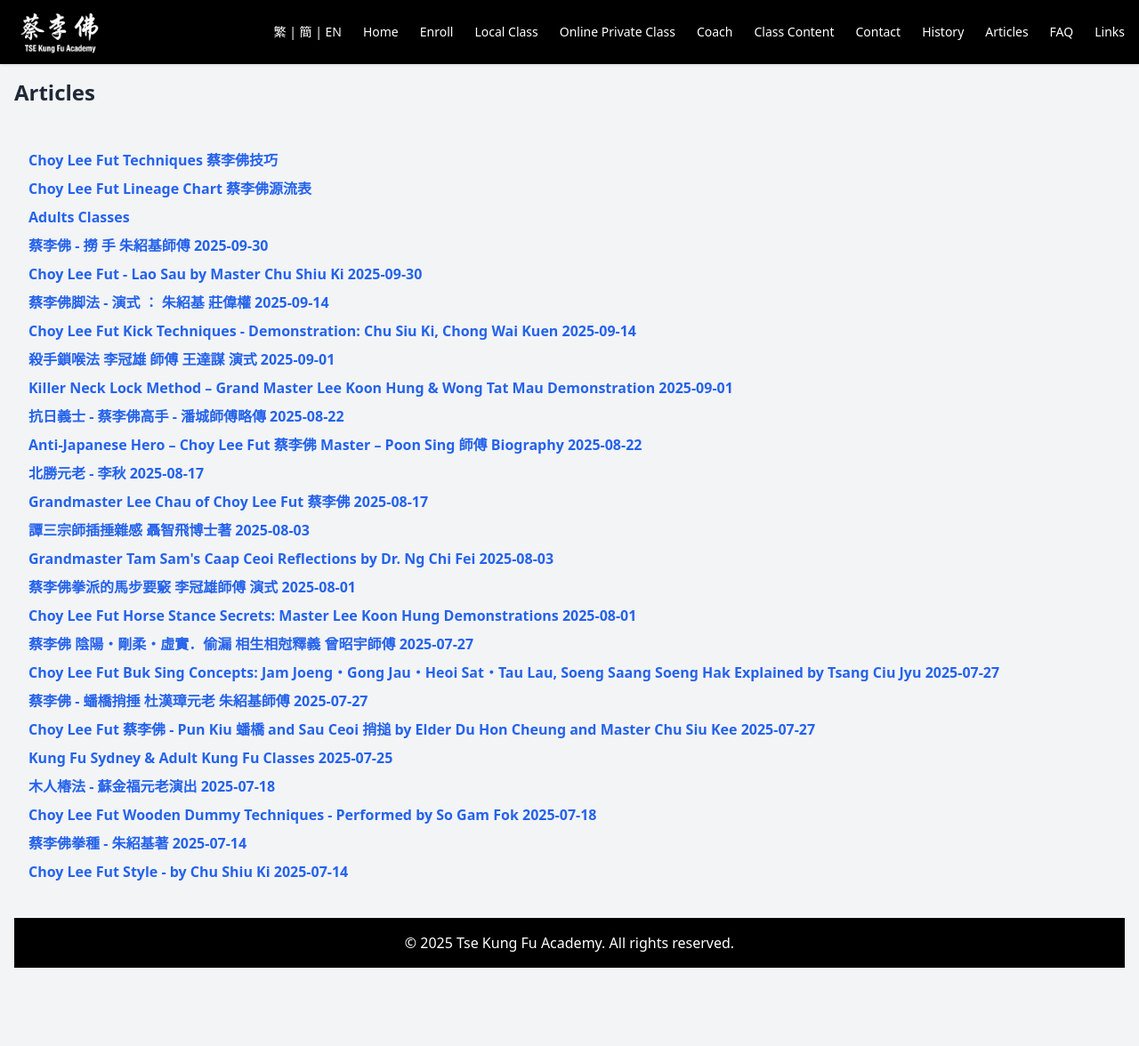
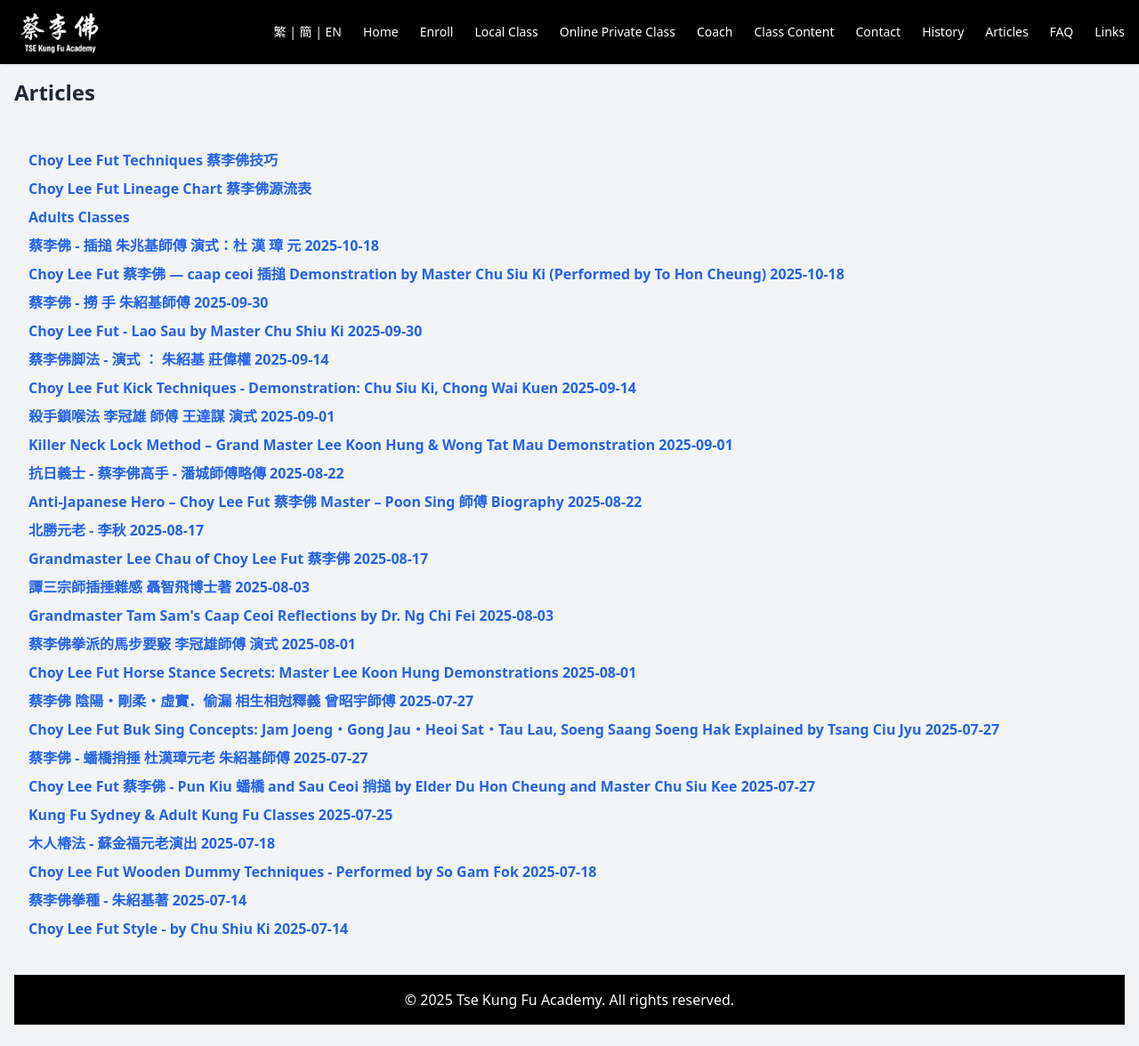
Before and after one commit to sydneykungfu/sydneykungfu.github.io, a Jekyll site: the page built from blog/index.html, in a window 1280 px wide and 1176 px high. Shown: the whole window at 89% size. Built offline with Jekyll 4.4.1, drawn with Linux system fonts in a browser that asks for light colours; some of the changed lines change nothing that is shown.

Commit message:
added caap ceoi post

```diff
--- a/_posts/2025-09-30-choy-lee-fut-lao-sau.en.md
+++ b/_posts/2025-09-30-choy-lee-fut-lao-sau.en.md
@@ -4,6 +4,9 @@
 date: 2025-09-30
 lang: en
 canonical: true
+alt:
+  lang: zh-hk
+  url: /blog/choy-lee-fut-caap-ceoi.zh-HK.html
 meta:
   description: In-depth exploration of Choy Lee Fut 蔡李佛 Kung Fu's Lao Sau 撈⼿ and Na Sau 拿⼿ techniques, including principles, forms, power generation, and practical application. Demonstrated by Master Chu Shiu Ki 朱紹基師傅, helping you fully understand the essence of traditional Chinese martial arts offense and defense.
   keywords: Choy Lee Fut, 蔡李佛, Lao Sau, 撈⼿, Na Sau, 拿⼿, Chu Shiu Ki, 朱紹基, Chinese Kung Fu, Traditional Martial Arts, Kung Fu Techniques, Practical Application, Power Skills, Offense and Defense, Kung Fu Sydney, Martial Arts Teaching, Kung Fu History, Martial Forms, Chin Na, Pun Kiu, 盤橋, Saau Ceoi, 捎搥
--- /dev/null
+++ b/_posts/2025-10-18-choy-lee-fut-caap-ceoi.en.md
@@ -0,0 +1,50 @@
+---
+layout: blog
+title: Choy Lee Fut 蔡李佛 — caap ceoi 插搥 Demonstration by Master Chu Siu Ki (Performed by To Hon Cheung)
+date: 2025-10-18
+lang: en
+alt:
+  lang: zh-hk
+  url: /blog/choy-lee-fut-caap-ceoi.zh-hk.html
+canonical: true
+meta:
+  description: "Demonstrated by Master Chu Siu-kee, an in-depth explanation of the Choy Lee Fut 蔡李佛 'caap ceoi 插搥' technique: hand shape, footwork (sei ping maa 四平馬, diu maa 吊馬, gwai maa 跪馬), power generation principles and practical applications—useful for practitioners and martial arts researchers."
+  keywords: "Choy Lee Fut, 蔡李佛, caap ceoi, 插搥, Chu Siu-kee, palm techniques, power generation, sei ping maa, 四平馬, diu maa, 吊馬, gwai maa, 跪馬, combat, trapping, joint control, Chinese martial arts"
+  og:
+    image: /assets/images/blogs/choy-lee-fut-caap-ceoi-01-wm.png
+blog:
+  showMagazineNote: true
+---
+
+## Meaning of "caap" (caap 插)
+
+Literally, "caap" (插) refers to using a sharp, relatively rigid object to pierce forward in a straight line or downward so the point enters and penetrates the target. In Choy Lee Fut 蔡李佛, the term applied to the palm technique "caap ceoi 插搥" carries the same idea.
+
+The hand shape is distinct from many other styles: fingers are extended and then curled at the second joint, the thumb tucked close to the index finger. The palm is flat while force is driven through the fingers, forming a spoon-like chopping edge as if five blades were combined. caap ceoi 插搥 has yin and yang variants: the straight forward insertion (yang) and the twisting/smashing insertion (yin). In practice the angles and trajectories vary to attack different levels of the opponent. In Choy Lee Fut 蔡李佛 palm work, caap ceoi 插搥 is primarily a direct, linear attacking palm technique.
+
+<img src="/assets/images/blogs/choy-lee-fut-caap-ceoi-01.png" alt="Chu Siu-kee demonstrating caap ceoi 插搥 hand shape" class="max-h-80 mx-auto rounded-lg shadow-lg"/>
+
+## Forms of caap ceoi 插搥
+
+caap ceoi 插搥 appears in several stances: sei ping maa 四平馬, diu maa 吊馬, and gwai maa 跪馬. Each form has both yin and yang variants.
+
+- sei ping maa 四平馬 yang caap: the palm is driven straight out from the waist in a horizontal line until the arm and shoulder align. The body and center face the same direction; the head turns and eyes watch the opponent. When the right hand strikes, the left protects, and vice versa.
+- sei ping maa 四平馬 yin caap: the strike originates from the brow or nose level at a diagonal, finishing with the fist and forearm in a straight line while the torso and center counter-rotate. In combat, yang caap often pairs with a hand clap to deliver a direct middle-level attack, while yin variations use layered timing and hooking to attack the head or neck.
+
+diu maa 吊馬 stance: in both yin and yang versions the weight is on the rear foot while the front foot is lifted so only the toe touches the ground. This stance creates an obvious empty/filled rhythm: if an opponent retreats, the lifted front foot naturally steps forward to press the attack. If the opponent slips inside and counters, the raised front foot can quickly become a kick with little concern for weight distribution. Visually the front leg forms a bow shape while the rear leg is half-bowed.
+
+## gwai maa 跪馬 caap ceoi 插搥
+
+The front foot is in a low riding stance like sitting a horse, firmly on the ground for weight, while the rear foot drops as if kneeling. The stance allows quick rotational shifts of center; the palm issues force directly to the opponent's lower body in a straight line. In combat the kneeling-horse caap ceoi 插搥 rotates between yin and yang insertions and functions like a living bow, firing short, concentrated bursts. gwai maa 跪馬 strikes are close-range, risky, and generally fall under the yin category.
+
+## Power Generation of caap ceoi 插搥
+
+caap ceoi 插搥's power is a sudden, rotational burst delivered along a straight line. Although the strike appears linear and uses hip and stance power, from initial launch to full arm extension the palm travels through a long path. The striking energy, however, retains a rotational, explosive quality rather than being purely linear impact. Superficially it looks like a thrust, but observing the arm, muscle engagement, and directional change during application shows a combination of linear projection and sudden rotational burst.
+
+<img src="/assets/images/blogs/choy-lee-fut-caap-ceoi-02-wm.png" alt="Functional use of caap ceoi 插搥 demonstrated by Chu Siu-kee" class="max-h-80 mx-auto rounded-lg shadow-lg"/>
+
+## What is a rotational burst?
+
+Before defining rotational burst, consider pure linear force: an arrow launched from a bow flies straight until it meets resistance. If the arrow hits a softer target, it penetrates; if it meets a harder object, it simply collides. That direct, penetrating force is like the yang strikes in Choy Lee Fut 蔡李佛.
+
+A rotational burst is what happens at the instant of contact when a turning, explosive force is generated and released. In Choy Lee Fut 蔡李佛 the yin strikes make use of this quality: upon contact with the opponent the elbow and forearm muscles generate a rotational action that drives the palm into a sudden forward surge of speed and power. This rotational, sudden output is a kind of soft power — a burst of turning force that supplements the linear projection.
--- /dev/null
+++ b/_posts/2025-10-18-choy-lee-fut-caap-ceoi.zh-hk.md
@@ -0,0 +1,115 @@
+---
+layout: blog
+title: 蔡李佛 - 插搥 朱兆基師傅 演式：杜 漢 璋 元
+date: 2025-10-18
+lang: zh-hk
+alt:
+  lang: en
+  url: /blog/choy-lee-fut-caap-ceoi.en.html
+canonical: /blog/choy-lee-fut-caap-ceoi.en.html
+meta:
+  description: "由朱兆基師傅示範，深入解析蔡李佛拳「插搥」的技法、步法（四平、吊馬、跪馬等）、發力原理與實戰應用，適合習拳者與武術研究者參考。"
+  keywords: "蔡李佛, 插搥, 朱兆基, 掌法, 發力, 四平, 吊馬, 跪馬, 實戰, 撈手, 擒拿, 中國 夫, 武術教學"
+  og:
+    image: /assets/images/blogs/choy-lee-fut-caap-ceoi-01-wm.png
+blog:
+  showMagazineNote: true
+---
+
+## 插 的 意 義
+
+在 字 義 上 的 解 釋 ， 插 的
+意 思 是 以 ⼀ 銳 利 ⽽ 有 ⼀ 定 硬 度 的 物 體 ， 以 直
+線 向 前 ⾯ 的 物 體 刺 過 去 或 向 下 ⾯ 直 刺 ， 至 刺
+破 物 體 ⽽ 使 銳 利 物 體 進 入 ， 此 之 謂 插 。 蔡 李
+佛 派 中 的 「 插 」 宇 訣 便 是 插 搥 ， 其 含 義 ⼤ 致
+與 上 述 ⼀ 樣 。 插 搥 ， 在 掌 形 上 與 很 多 ⾨ 派 的
+分 別 很 ⼤ ， 其 握 掌 法 ⾸ 先 把 五 指 平 伸 ， 然 後
+慢 慢 把 ⼿ 指 屈 曲 至 ⼆ 節 骨 為 ⽌ ， 姆 指 緊 靠 於
+食 指 之 旁 ， 掌 ⼼ 平 展 ， ⼒ 貫 於 指 ， 整 個 笨 形
+便 有 如 五 把 鋒 利 的 ⼑ 合 拼 ⽽ 成 的 鏟 狀 。 插 搥
+有 陰 陽 之 分 ， 正 插 撻 爲 陽 插 ， 扭 插 爲 搥 爲 陰
+插 ， 在 實 義 中 ， 險 陽 循 環 ⽽ 成 不 同 角 度 以 漏
+打 法 攻 擊 敵 ⼈ 上 下 各 部 位 ， 在 蔡 李 佛 派 掌 技
+中 ， 插 搥 念 正 ⾯ 直 線 攻 擊 性 的 掌 法 。
+
+<img src="/assets/images/blogs/choy-lee-fut-caap-ceoi-01.png" alt="蔡李佛朱兆基插捶的形"  class="max-h-80 mx-auto rounded-lg shadow-lg"/>
+
+
+## 插 搥 的 形
+
+插 搥 在 形 式 上 有 四 平 ， 吊
+⾺ ， 跪 ⾺ 等 ， 各 形 式 分 陰 陽 兩 法 ， 四 平 陽 插
+搥 的 發 掌 由 腰 際 直 線 平 出 、 至 拳 與 膊 成 ⼀ 直
+線 爲 ⽌ ， 等 ⼼ 與 身 體 同 ⼀ ⽅ 向 ， 頭 偏 ⽽ 眼 望
+對 ⽅ ， 如 右 ⼿ 插 搥 ， 則 左 ⼿ 護手 ， 如 左 ⼿ 發
+拳 則 右 ⼿ 護 。 四 平 陰 插 搥 與 陽 插 搥 的 分 別
+很 ⼤ ， 陰 插 撻 的 發 拳 由 眉 ⽿ 之 間 斜 出 ， 至 筝
+發 盡 時 ， 拳 與 感 成 ⼀ 平 直 線 ， 然 ⽽ ， 參 ⼼ 則
+與 身 體 成 ⼀ 反 ⽅ 向 ， 在 實 職 中 ， 陽 插 搥 多 配
+合 拍 ⼿ 直 接 攻 擊 對 ⽅ 的 中 部 ， ⽽ 陽 插 搥 相 援
+陽 插 搥 三 級 ⽽ 以 獵 ⼿ 配 合 以 漏 打 法 攻 擊 對 ⽅
+的 頭 部 或 頸 部 。
+
+至 於 其 他 各 法 中 的 吊 ⾺ 插 搥 ， 在 形 態 上
+• 無 論 陰 陽 插 搥 ， 其 ⾺ 法 俱 以 後 脚 作 重 ⼼ ⽽
+前 脚 吊 起 只 脚 尖 與 地 ⾯ 相 援 ， 此 ⾺ 法 虛 實 分
+明 ， 由 於 重 ⼼ 在 於 後 脚 的 關 係 ， 故 此 ， 在 實
+戰 上 ， 如 以 插 作 攻 擊 敵 ⼈ ， ⽽ 敵 ⼈ 退 ⾺ 卸 之
+• 那 麽 ， 吊 ⾺ 的 虛 步 便 很 ⾃ 然 地 向 前 標 出 ⽽
+成 實 ⾺ 追 擊 敵 ⼈ ， 在 另 ⼀ 種 情 形 ， 如 遇 敵 ⼈
+閃 身 避 過 我 的 插 搥 ⽽ 反 向 我 進 攻 ， 那 麽 ， 吊
+起 的 前 便 不 需 考 慮 重 ⼼ 的 問 題 ⽽ 起 脚 以 任 何
+適 當 的 脚 法 向 敵 ⼈ 身 體 踢 過 去 ， 當 然 ， 這 樣
+的 解 釋 仍 然 屬 消 極 的 做 法 ， 在 形 態 上 ， 吊 起
+的 前 脚 便 如 弓 形 ， 後 脚 爲 半 弓 式 。
+
+## 跪 ⾺ 插 搥 的 形
+
+前 脚 如 騎 ⾺ 式 弓 形 緊 站
+地 ⾯ 作 重 ⼼ ， 後 脚 如 落 ⾺ 勢 跪 地 ⽽ 作 附 ， 在
+落 跪 ⾺ 來 說 ， 左 右 隨 時 轉 動 ， 亦 即 重 ⼼ 㸃 是
+可 以 隨 時 轉 移 ， 掌 由 ⼼ 發 ， 以 正 直 線 向 敵 ⼈
+的 下 部 攻 擊 ， 在 實 戰 中 ， 插 搥 随 着 落 跪 ⾺ 的 ，
+轉 動 ⽽ 分 陰 陽 插 搥 向 前 擊 出 ， 在 整 個 形 態 來
+說 ， 跑 ⾺ 插 搥 便 有 如 ⼀ 把 活 動 的 弓 ， 節 從 中 ，
+線 密 密 地 射 出 ⼀ 機 ， 在 寳 戰 中 ， 跪 ⾺ 插 搥 屬
+險 招 ， 亦 屬 陰 招 。
+
+## 插 搥 的 發 ⼒
+
+插 搥 的 ⼒ ， 屬 旋 轉 性 的
+突 發 ⼒ ， 且 插 搥 屬 直 線 的 ， 故 容 易 借 腰 ⾺ 之
+⼒ ， 雖 然 ， 使 ⽤ 插 搥 時 ， 由 發 拳 至 ⼿ 臂 伸 盡
+為 ⽌ ， 掌 與 原 來 位 置 是 ⼀ ⼤ 段 空 間 ， 但 是 ，
+插 撻 的 發 ⼒ 仍 然 保 持 着 本 意 的 旋 轉 性 突 發 ⼒
+， ⽽ 不 借 空 間 之 便 使 ⽤ 衝 擊 ⼒ ， 在 表 ⾯ 上 看
+， 插 撻 的 發 ⼒ 却 似 乎 衝 擊 性 的 ， 但 如 果 我 們
+能 注 意 到 揮 搥 在 實 戰 中 運 ⽤ 時 的 ⼿ 臂 ， 及 肌
+⾁ 的 獎 化 及 插 搥 的 改 變 ⽅ 向 過 程 ， 那 麽 ， 我
+們 就 不 難 了 解 插 搥 的 發 ⼒ 不 是 屬 單 純 的 直 線
+衝 擊 ⼒ ， 還 有 旋 轉 性 的 突 發 ⼒ 度 。
+
+<img src="/assets/images/blogs/choy-lee-fut-caap-ceoi-02-wm.png" alt="蔡李佛朱兆基插捶的作用"  class="max-h-80 mx-auto rounded-lg shadow-lg"/>
+
+## 何 謂 施 轉 性 突 發
+
+在 末 說 旋 轉 性 突 發
+⼒ 之 前 ， 我 們 先 要 明 何 念 直 線 ⼒ ， 衆 所 週 知
+射 節 是 以 ⼀ 把 弓 拉 開 ， 把 節 放 於 弓 的 中 央 ，
+只 要 ⼿ ⼀ 放 ， 箭 便 在 弓 的 彈 ⼒ 向 前 射 出 ， 由
+於 箭 是 直 的 ， 無 論 在 如 何 環 境 底 下 ， 箭 俱 只
+有 直 ⾶ 至 ⼀ 定 的 阻 碍 劺 時 ， 箭 的 銳 利 部 份 （
+箭 嘴 ） 便 與 阻 碍 物 接 觸 ， 如 果 阻 碍 物 的 硬 度
+比 箭 弱 時 ， 箭 便 揮 在 阻 碍 物 上 ， 但 如 果 ， 阻
+碍 物 比 箭 硬 時 ， 那 麽 ， 箭 便 與 阻 碍 物 相 撞 了
+， 這 種 ⼒ 屬 陽 ⼒ ， 然 ⽽ ， 這 種 陽 ⼒ 便 是 蔡 李
+佛 派 掌 技 中 陽 揮 搥 的 ⼒ 度 ， 至 於 旋 轉 性 的 突
+發 ⼒ 便 是 箭 射 出 時 在 與 阻 碍 物 相 挼 時 ， 在 瞬
+息 間 起 ⼀ 種 突 發 的 轉 動 性 爆 發 ⼒ 量 ， 裡 種 ⼒
+量 ， 在 蔡 李 佛 派 舉 術 中 的 陰 揮 搥 便 是 使 ⽤ 道
+種 ⼒ 量 的 ， 在 實 戰 中 ， 陰 揮 搥 在 與 敵 身 體 相
+接 觸 時 ， 肘 與 前 臂 的 肌 ⾁ 便 起 ⼀ 種 旋 轉 性 的
+活 動 ⽽ 引 導 揮 搥 旋 轉 ⽽ 且 使 揮 搥 向 前 突 發 出
+⾼ 速 的 前 進 ⼒ 度 ， 邆 種 ⼒ 便 是 旋 轉 性 的 突 發
+⼒ 度 了 ， 亦 即 謂 之 爲 柔 ⼒ 也 。
```
Also changed, not shown: README.md, assets/images/blogs/choy-lee-fut-caap-ceoi-01-wm.png (added), assets/images/blogs/choy-lee-fut-caap-ceoi-01.png (added), assets/images/blogs/choy-lee-fut-caap-ceoi-02-wm.png (added), assets/images/blogs/choy-lee-fut-caap-ceoi-02.png (added).
